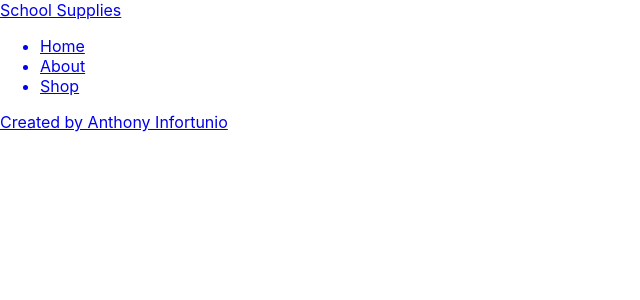
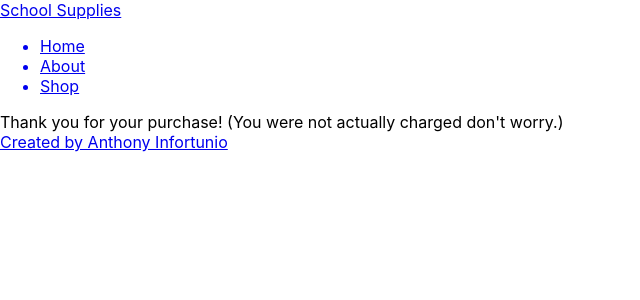
Before and after one commit to AnthonyGleason/odin-shopping-cart, a React (Create React App) app: page /checkout/success in a window 1280 px wide. Shown: the top 300 px of the page, without its empty margins (0-640 px from the left). Built offline with nearby package versions, Linux system fonts and the light colour scheme.

Commit message:
add checkout success page
changed the home redirect on successful checkout to a new page located
at /checkout/success which thanks the user on their purchase.

```diff
--- a/src/components/Checkout.js
+++ b/src/components/Checkout.js
@@ -14,7 +14,7 @@ export default function Checkout(){
       })}
       <div className="total">{calcTotal(cart)}</div>
       <form className="checkout-form">
-        <button type='button' onClick={()=>{window.location.href = '/home'}}>Complete Checkout</button>
+        <button type='button' onClick={()=>{window.location.href = '/checkout/success'}}>Complete Checkout</button>
       </form>
     </div>
   )
--- /dev/null
+++ b/src/components/CheckoutSuccess.js
@@ -0,0 +1,11 @@
+import React from 'react';
+
+export default function CheckoutSuccess(){
+  return(
+    <div className='checkout-completed'>
+      <div className='checkout-greeting'>
+        Thank you for your purchase! (You were not actually charged don't worry.)
+      </div>
+    </div>
+  )
+};
--- a/src/components/RouteSwitch.js
+++ b/src/components/RouteSwitch.js
@@ -1,11 +1,15 @@
 import { BrowserRouter,Routes,Route,redirect} from "react-router-dom";
 import {React, useEffect} from 'react';
+
+//import components
 import Nav from './Nav.js';
 import Footer from './Footer.js';
 import App from './App.js';
 import Shop from "./Shop.js";
 import About from "./About.js";
 import Checkout from './Checkout.js';
+import CheckoutSuccess from "./CheckoutSuccess.js";
+
 export default function RouteSwitch(){
   //sets initial load page to be /home
   useEffect(()=>{
@@ -21,6 +25,7 @@ export default function RouteSwitch(){
           <Route path='/shop' element={<Shop />} />
           <Route path='/checkout' element={<Checkout />} />
           <Route path='/about' element={<About />} />
+          <Route path='/checkout/success' element={<CheckoutSuccess />} />
         </Routes>
       </BrowserRouter>
       <Footer />
```
